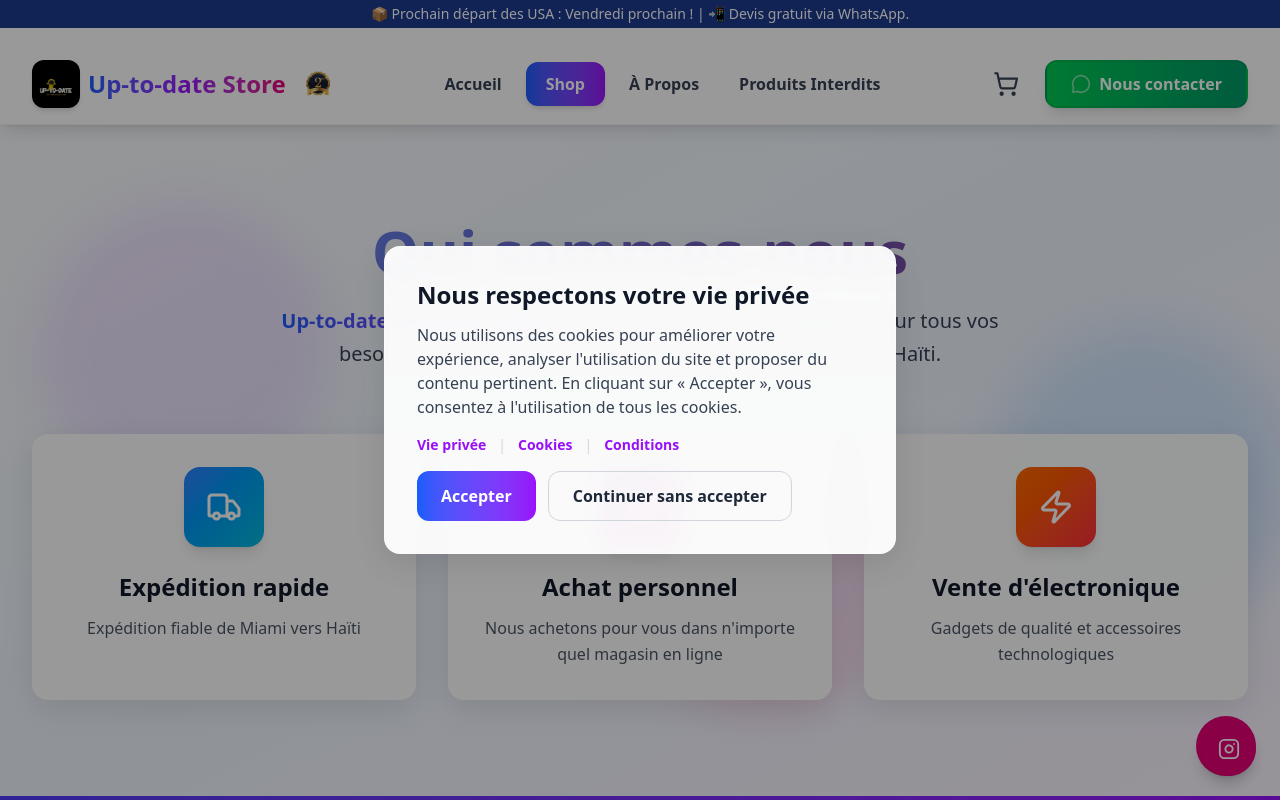
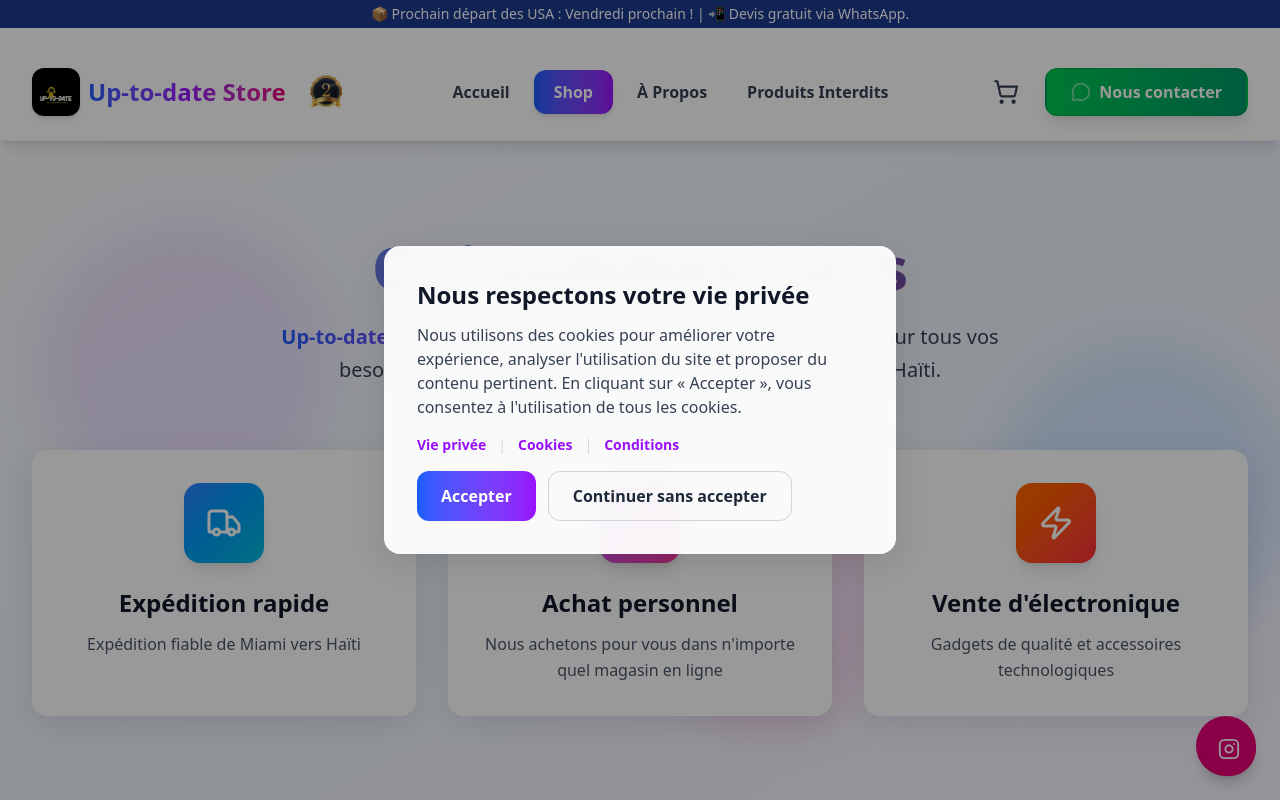
Before and after one commit to Fiedly71/up-to-date-store, a Next.js app: page / in a window 1280 px wide. Shown: the top 800 px of the page. Built offline with nearby package versions, Linux system fonts and the light colour scheme.

Commit message:
m'odification d'image dans navbar

```diff
--- a/app/components/Navbar.tsx
+++ b/app/components/Navbar.tsx
@@ -29,8 +29,8 @@
             <Image
               src="/2nd.png"
               alt="2nd Anniversary Celebration"
-              width={48}
-              height={48}
+              width={64}
+              height={64}
               className="object-contain"
             />
           </div>
```
